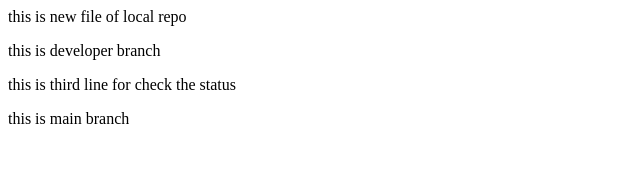
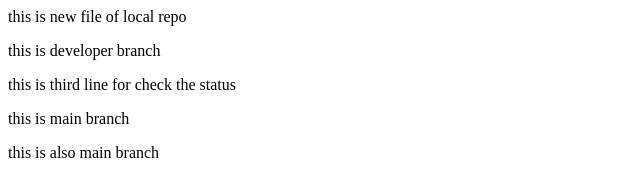
Before and after one commit to narendra9057/local-repo, a plain HTML site: page index.html in a window 1280 px wide. Shown: the whole page, without its empty margins (0-640 px from the left). Drawn offline with Linux system fonts and the light colour scheme.

Commit message:
there i do some changes

```diff
--- a/index.html
+++ b/index.html
@@ -2,3 +2,4 @@
 <p>this is developer branch</p>
 <p>this is third line for check the status</p>
 <p>this is main branch</p>
+<p>this is also main branch</p>
```
